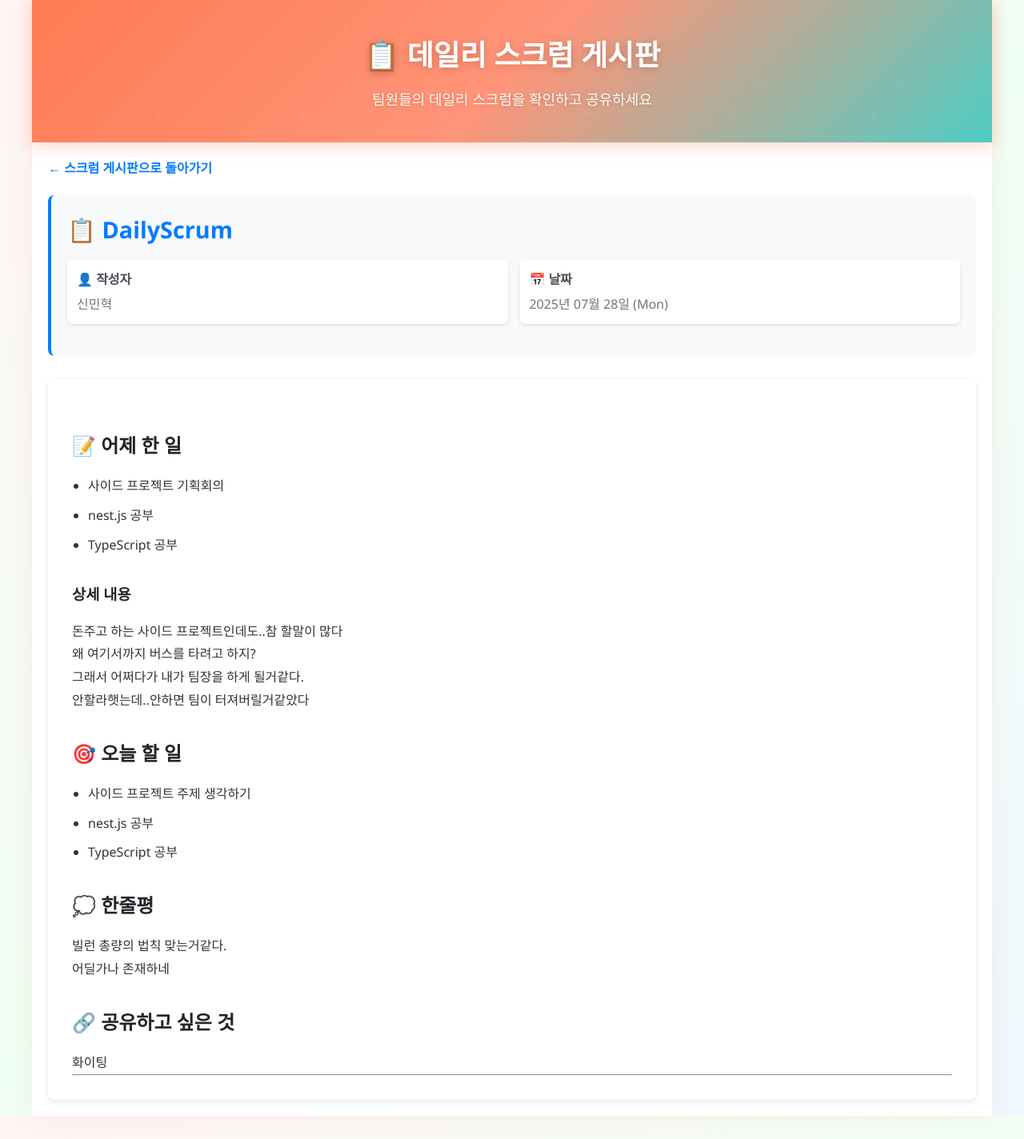
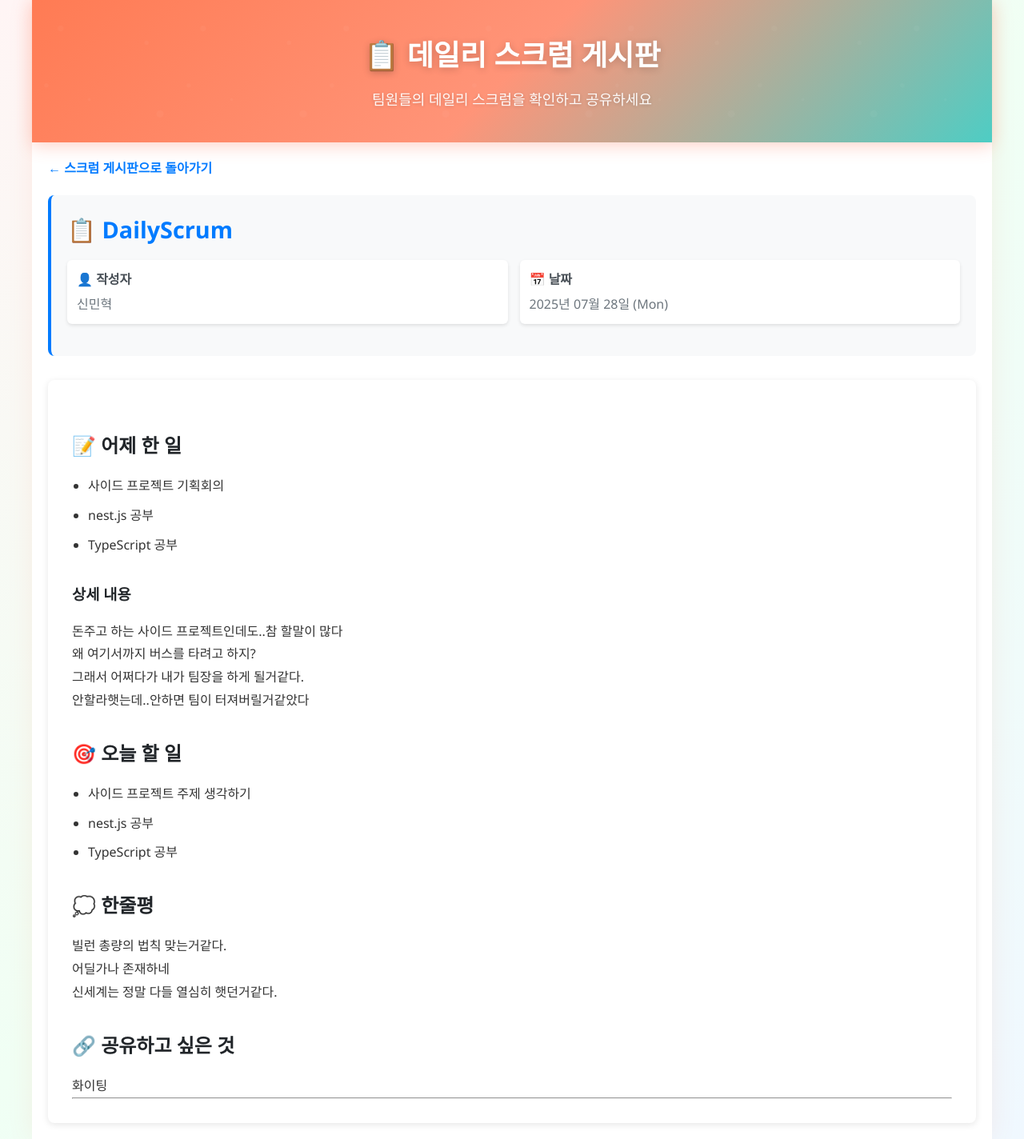
Before and after one commit to ssg6-dailylog/scrum, a Jekyll site: the page built from _posts/July, 2025/2025-07-28/2025-07-28-신민혁-DailyScrum.md, in a window 1280 px wide. Shown: the whole page at 80% size. Built offline with Jekyll 4.4.1, drawn with Linux system fonts in a browser that asks for light colours.

Commit message:
2025-07-28/신민혁 DailyScrum

```diff
--- a/_posts/July, 2025/2025-07-28/2025-07-28-신민혁-DailyScrum.md
+++ b/_posts/July, 2025/2025-07-28/2025-07-28-신민혁-DailyScrum.md
@@ -30,6 +30,8 @@ categories: [scrum]
 
 빌런 총량의 법칙 맞는거같다.
 어딜가나 존재하네
+신세계는 정말 다들 열심히 햇던거같다.
+
 
 ## 🔗 공유하고 싶은 것
 
```
